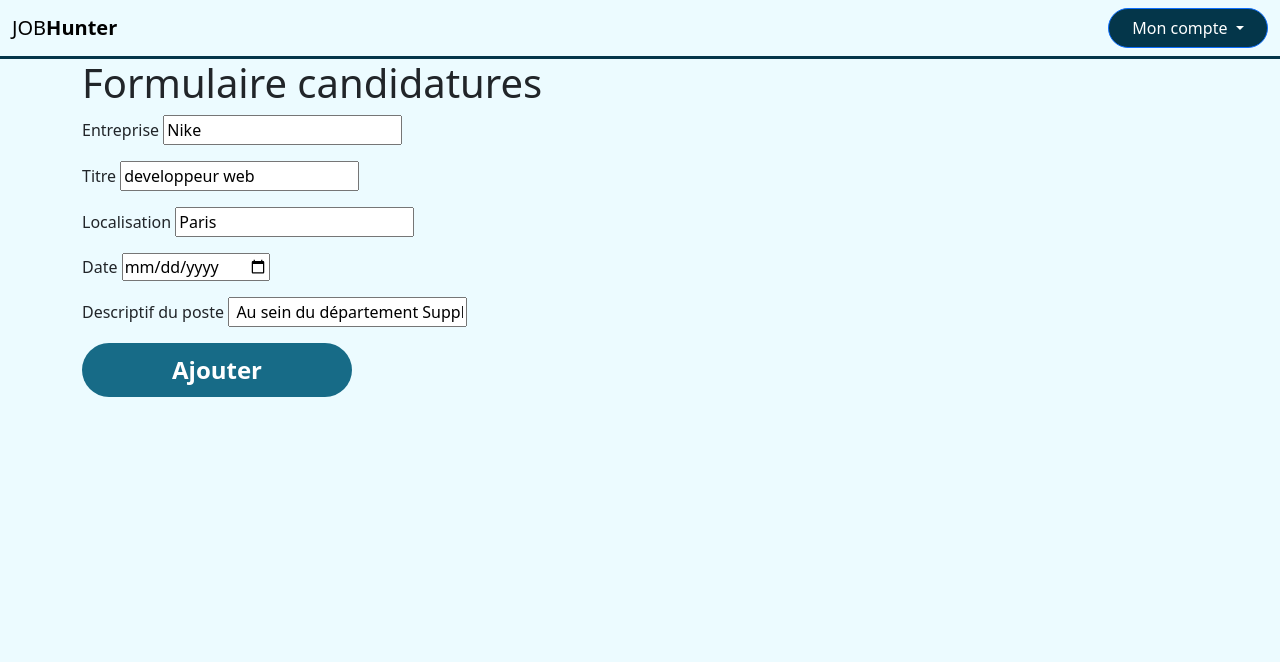
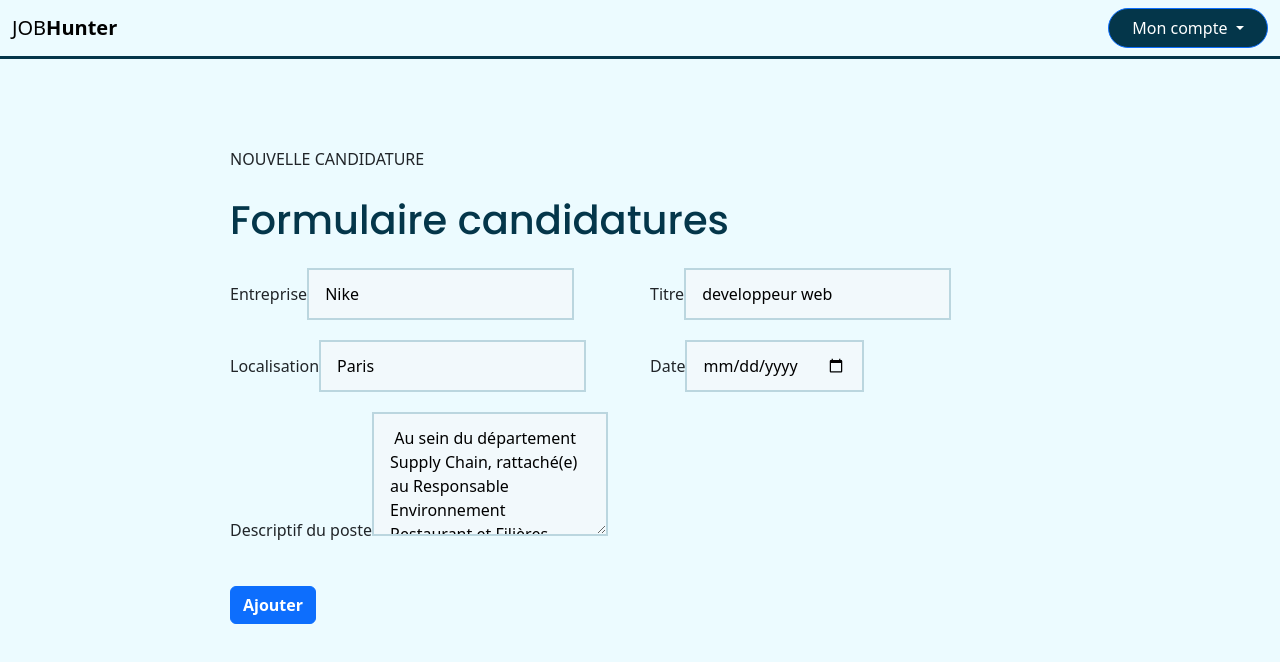
Before and after one commit to Sacha200/JobHunter, a Vue app: page /formcandidacy in a window 1280 px wide. Shown: the top 662 px of the page. Built offline with nearby package versions, Linux system fonts and the light colour scheme; no server answers.

Commit message:
feat(form): nouveau formulaire de crÃ©ation de candidature

```diff
--- /dev/null
+++ b/src/assets/styles/formcandidate.scss
@@ -0,0 +1,53 @@
+.form-page {
+  display: flex;
+  justify-content: center;
+  padding: 3rem 0 4rem;
+}
+
+.form-card {
+  width: 100%;
+  max-width: 900px;
+  background: var(--color-white);
+  border-radius: var(--radius-lg);
+  padding: 2.5rem;
+  box-shadow: var(--shadow-soft);
+}
+
+.form-card input,
+.form-card textarea {
+  border: 2px solid rgba(23, 107, 135, 0.25);
+  border-radius: var(--radius-sm);
+  padding: 0.75rem 1rem;
+  background: #f2f9fc;
+  box-shadow: none;
+}
+
+.form-card input:focus,
+.form-card textarea:focus {
+  outline: none;
+  border-color: var(--color-secondary);
+  box-shadow: 0 0 0 3px rgba(23, 107, 135, 0.18);
+}
+
+.form-grid {
+  display: grid;
+  grid-template-columns: repeat(2, 1fr);
+  gap: 1.25rem;
+  margin-top: 1.5rem;
+}
+
+.form-field.full {
+  grid-column: 1 / -1;
+}
+
+.form-actions {
+  display: flex;
+  justify-content: flex-start;
+  margin-top: 1.5rem;
+}
+
+@media (max-width: 768px) {
+  .form-grid {
+    grid-template-columns: 1fr;
+  }
+}
--- a/src/views/FormCandidate.vue
+++ b/src/views/FormCandidate.vue
@@ -1,58 +1,84 @@
 <script setup>
 import { ref } from "vue";
-
-
 import candidateInstance from "@/services/formcandidacy.js";
-import router from "@/router"
-
+import router from "@/router";
 
 let form = ref({
-
   title: "developpeur web",
   entreprise: "Nike",
-  description: " Au sein du département Supply Chain, rattaché(e) au Responsable Environnement Restaurant et Filières Durables, le/la chef(fe) de projet travaille quotidiennement avec les équipes internes",
+  description:
+    " Au sein du département Supply Chain, rattaché(e) au Responsable Environnement Restaurant et Filières Durables, le/la chef(fe) de projet travaille quotidiennement avec les équipes internes",
   date: "12/05/2024",
   location: "Paris",
-
 });
 
 async function createCandidacy() {
   console.clear();
   console.log(form.value);
-    router.push("/candidacy")
+  router.push("/candidacy");
 
-
-
-
-  let data = await candidateInstance.create(
+  await candidateInstance.create(
     form.value.title,
     form.value.location,
     form.value.entreprise,
     form.value.description,
-    form.value.date,
+    form.value.date
   );
-
 }
-
 </script>
 
 <template>
-  <h1>Formulaire candidatures</h1>
+  <section class="form-page">
+    <div class="form-card">
+      <p class="eyebrow">NOUVELLE CANDIDATURE</p>
+      <h1 class="title_candidacy">Formulaire candidatures</h1>
 
-    <p>Entreprise <input type="text" v-model="form.entreprise" /></p>
-    <p>Titre <input type="text" v-model="form.title" /></p>
-    <p>Localisation <input type="text" v-model="form.location" /></p>
-    <p>Date <input type="date" v-model="form.date" /></p>
-    <p>Descriptif du poste <input type="text" v-model="form.description" /></p>
+      <form class="form-grid" @submit.prevent="createCandidacy">
+        <label class="form-field">
+          <span>Entreprise</span>
+          <input
+            type="text"
+            v-model="form.entreprise"
+            placeholder="Nom de l'entreprise"
+          />
+        </label>
+        <label class="form-field">
+          <span>Titre</span>
+          <input
+            type="text"
+            v-model="form.title"
+            placeholder="Intitulé du poste"
+          />
+        </label>
+        <label class="form-field">
+          <span>Localisation</span>
+          <input
+            type="text"
+            v-model="form.location"
+            placeholder="Ville / Pays"
+          />
+        </label>
+        <label class="form-field">
+          <span>Date</span>
+          <input type="date" v-model="form.date" />
+        </label>
+        <label class="form-field full">
+          <span>Descriptif du poste</span>
+          <textarea
+            v-model="form.description"
+            rows="4"
+            placeholder="Résumé du poste"
+          ></textarea>
+        </label>
 
+        <div class="form-actions">
+          <button type="submit" class="btn btn-primary fw-semibold">
+            Ajouter
+          </button>
+        </div>
+      </form>
+    </div>
+  </section>
+</template>
 
-
-
-              <button class="fw-semibold" id="create" @click="createCandidacy">Ajouter</button>
-
-
-
-
-
-
-</template>
+<style scoped src="@/assets/styles/formcandidate.scss"></style>
```
